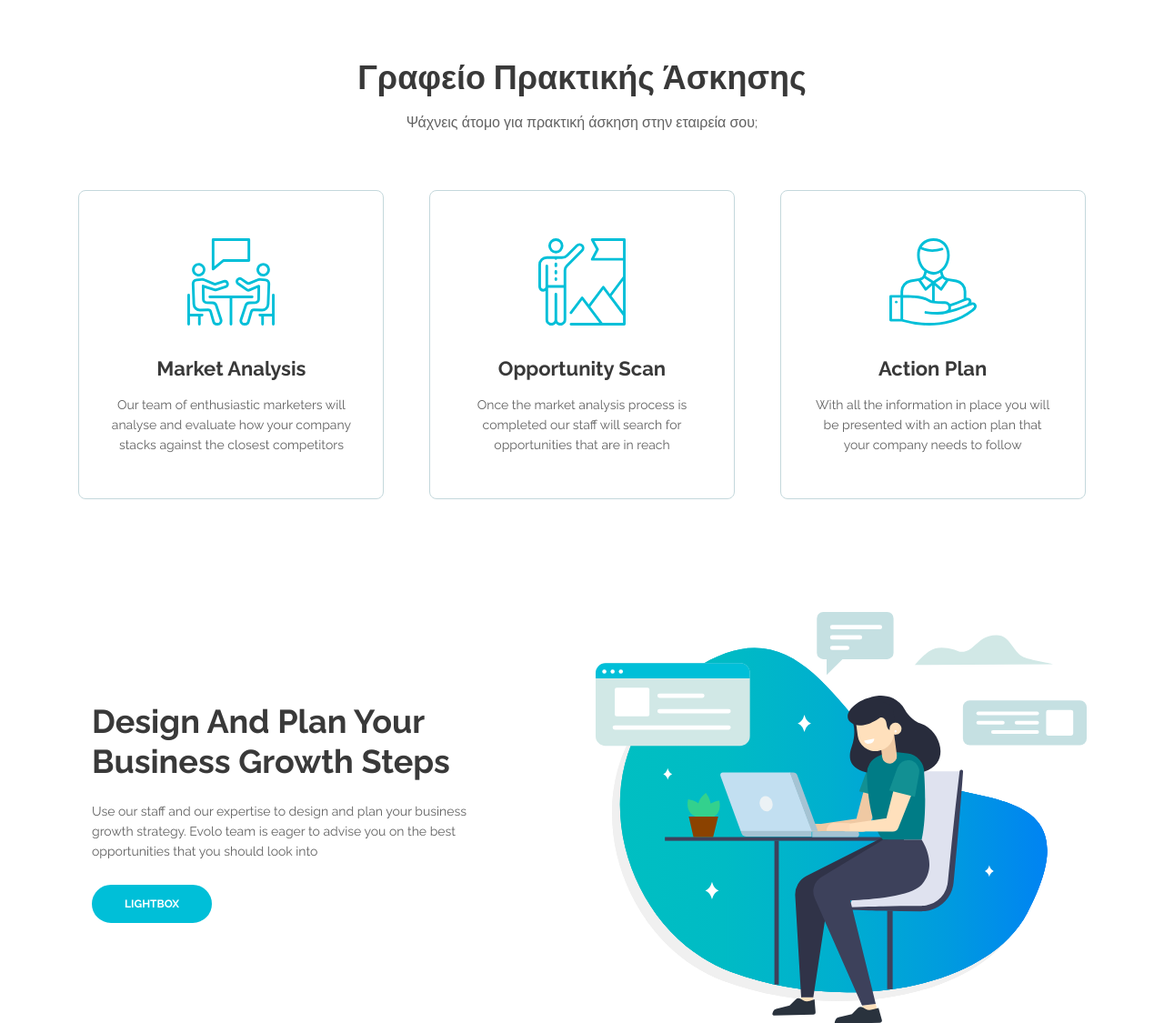
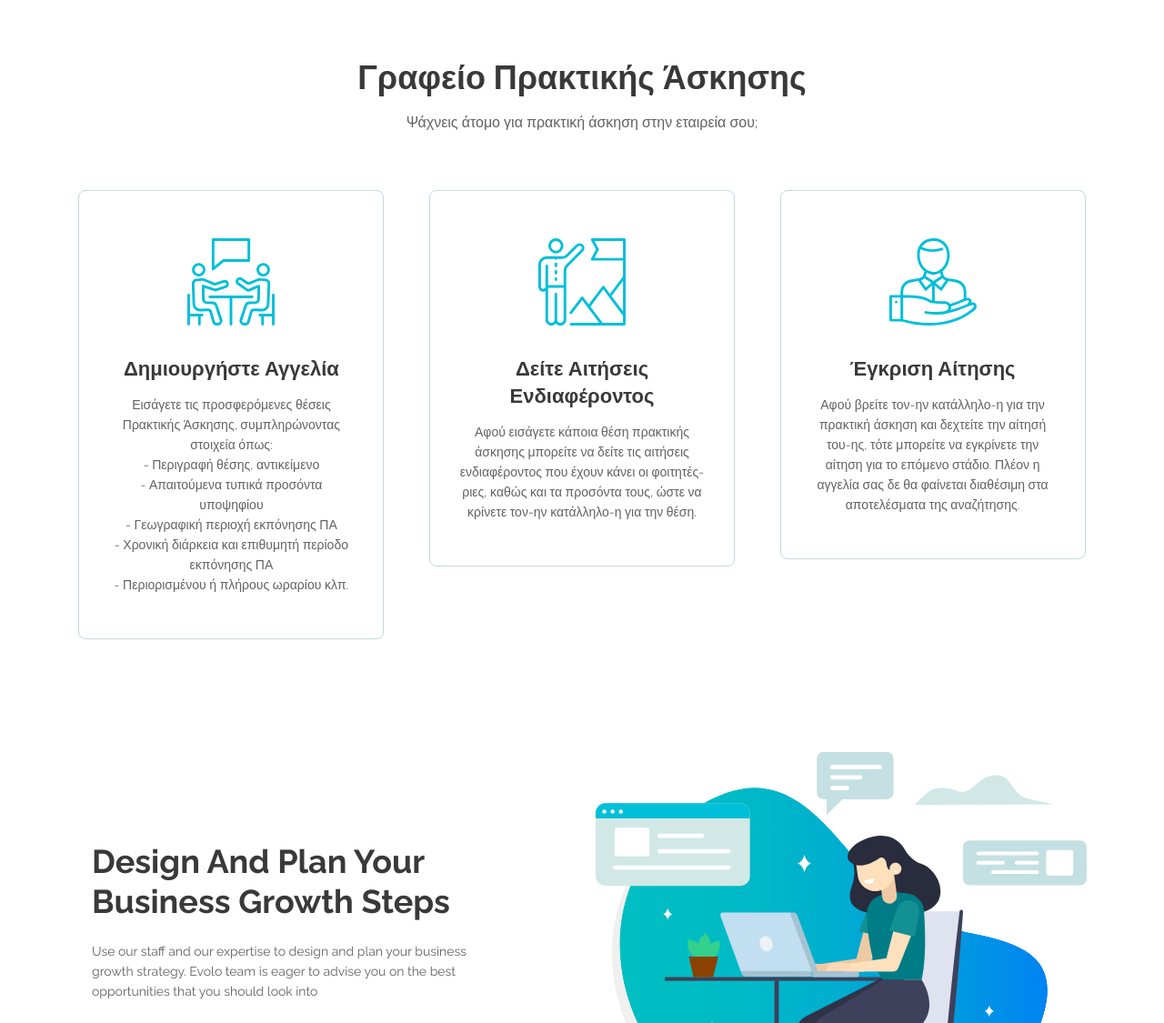
Before and after one commit to GeorgiaSarafoglou/atlas, a PHP site: page / in a window 1280 px wide. Shown: the part 726-1851 px from the top of the page at 91% size. Run offline with PHP 8.4, Linux system fonts and the light colour scheme.

Commit message:
added office details on starting page

```diff
--- a/index.php
+++ b/index.php
@@ -18,7 +18,7 @@
 	<meta property="og:type" content="article" />
 
     <!-- Website Title -->
-    <title>Evolo - StartUp HTML Landing Page Template</title>
+    <title>Atlas</title>
 
     <!-- Styles -->
     <link href="https://fonts.googleapis.com/css?family=Raleway:400,400i,600,700,700i&amp;subset=latin-ext" rel="stylesheet">
@@ -29,7 +29,7 @@
 	<link href="css/styles.css" rel="stylesheet">
 
 	<!-- Favicon  -->
-    <link rel="icon" href="images/favicon.png">
+    <link rel="icon" href="images/atlas_logo.png">
 </head>
 <body data-spy="scroll" data-target=".fixed-top">
 
@@ -136,8 +136,8 @@
     </header> <!-- end of header -->
     <!-- end of header -->
 
-    <!-- Services -->
-    <div id="services" class="cards-1">
+    <!-- Grafeio Ypodoxis Vimata kai dunatothtes  -->
+    <div id="office" class="cards-1">
         <div class="container">
             <div class="row">
                 <div class="col-lg-12">
@@ -152,8 +152,14 @@
                     <div class="card">
                         <img class="card-image" src="images/services-icon-1.svg" alt="alternative">
                         <div class="card-body">
-                            <h4 class="card-title">Market Analysis</h4>
-                            <p>Our team of enthusiastic marketers will analyse and evaluate how your company stacks against the closest competitors</p>
+                            <h4 class="card-title">Δημιουργήστε Αγγελία</h4>
+                            <p>Εισάγετε τις προσφερόμενες θέσεις Πρακτικής Άσκησης, συμπληρώνοντας στοιχεία όπως:<br>
+                                - Περιγραφή θέσης, αντικείμενο<br>
+                                - Απαιτούμενα τυπικά προσόντα υποψηφίου<br>
+                                - Γεωγραφική περιοχή εκπόνησης ΠΑ<br>
+                                - Χρονική διάρκεια και επιθυμητή περίοδο εκπόνησης ΠΑ<br>
+                                - Περιορισμένου ή πλήρους ωραρίου κλπ.<br>
+                            </p>
                         </div>
                     </div>
                     <!-- end of card -->
@@ -162,8 +168,9 @@
                     <div class="card">
                         <img class="card-image" src="images/services-icon-2.svg" alt="alternative">
                         <div class="card-body">
-                            <h4 class="card-title">Opportunity Scan</h4>
-                            <p>Once the market analysis process is completed our staff will search for opportunities that are in reach</p>
+                            <h4 class="card-title">Δείτε Αιτήσεις Ενδιαφέροντος</h4>
+                            <p>Αφού εισάγετε κάποια θέση πρακτικής άσκησης μπορείτε να δείτε τις αιτήσεις ενδιαφέροντος που έχουν κάνει οι φοιτητές-ριες, καθώς και τα προσόντα τους,
+                                ώστε να κρίνετε τον-ην κατάλληλο-η για την θέση.</p>
                         </div>
                     </div>
                     <!-- end of card -->
@@ -172,8 +179,9 @@
                     <div class="card">
                         <img class="card-image" src="images/services-icon-3.svg" alt="alternative">
                         <div class="card-body">
-                            <h4 class="card-title">Action Plan</h4>
-                            <p>With all the information in place you will be presented with an action plan that your company needs to follow</p>
+                            <h4 class="card-title">Έγκριση Αίτησης</h4>
+                            <p>Αφού βρείτε τον-ην κατάλληλο-η για την πρακτική άσκηση και δεχτείτε την αίτησή του-ης, τότε μπορείτε να εγκρίνετε την αίτηση για το επόμενο στάδιο. Πλέον η
+                                αγγελία σας δε θα φαίνεται διαθέσιμη στα αποτελέσματα της αναζήτησης. </p>
                         </div>
                     </div>
                     <!-- end of card -->
```
